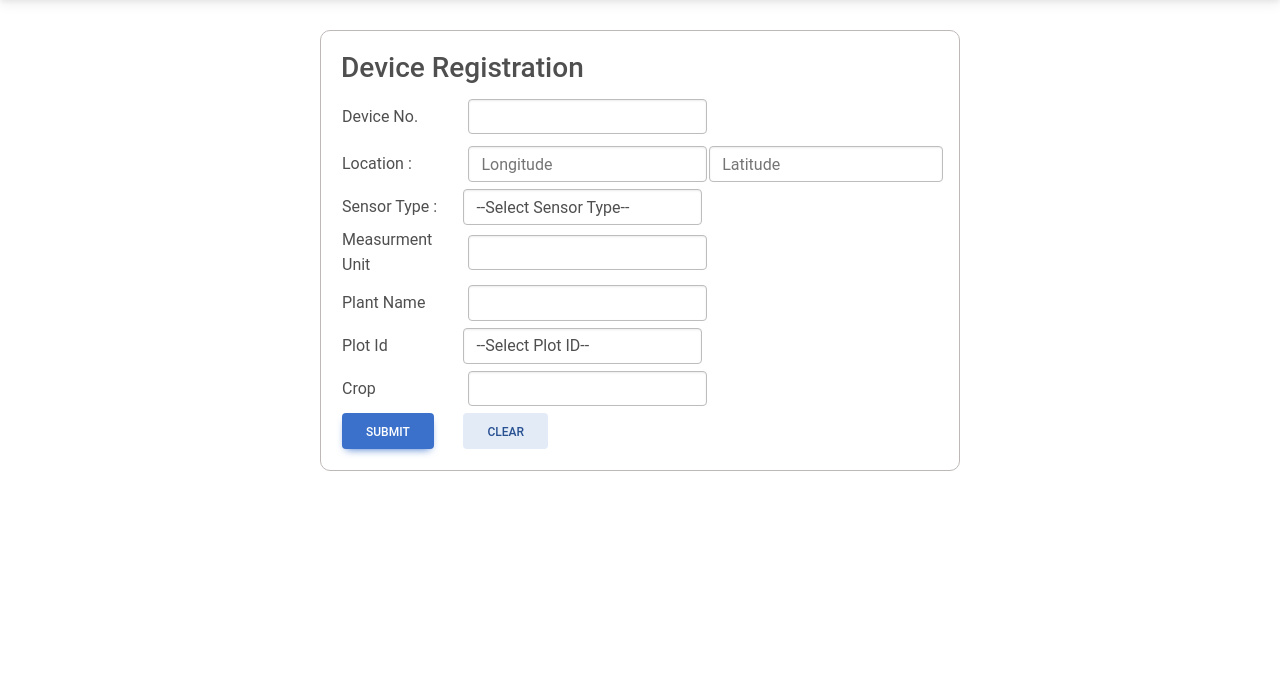
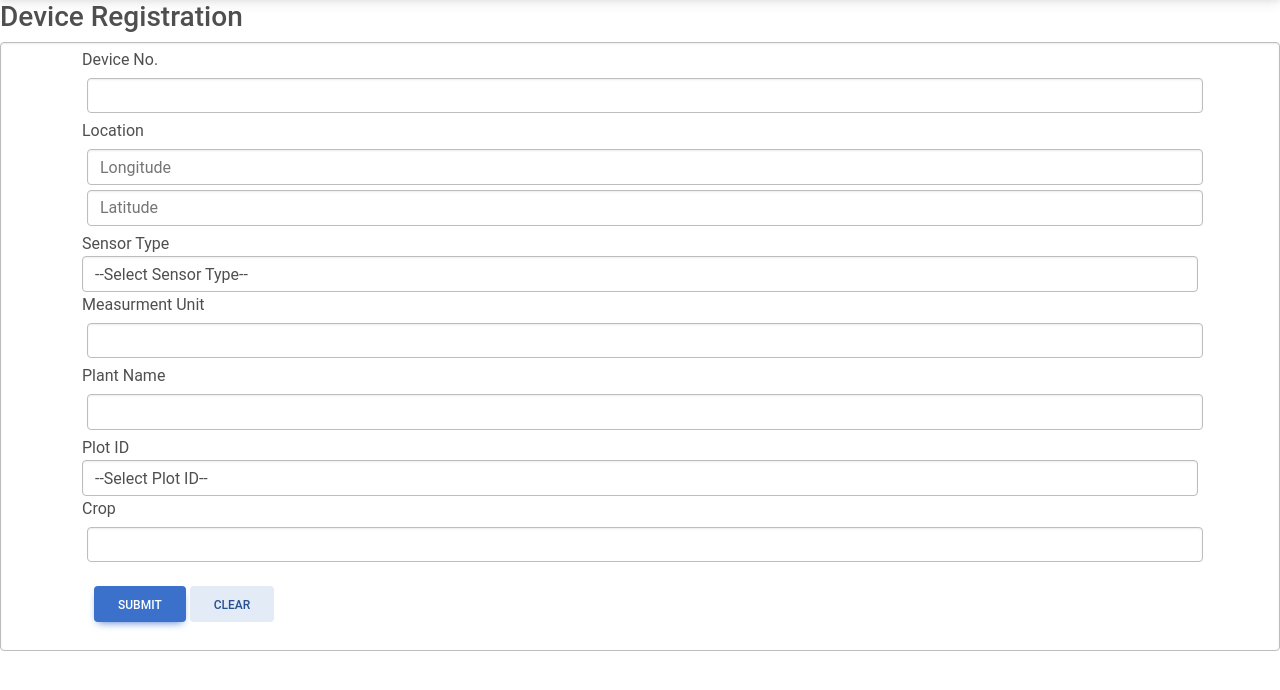
Before and after one commit to tejas1505/Agrocon, a Django app: page /device-register/ in a window 1280 px wide. Shown: the part 69-759 px from the top of the page. Run offline with Django 3.2, Linux system fonts and the light colour scheme; some libraries are stand-ins or nearby versions.

Commit message:
Update Dashboard.html

```diff
--- a/sensor/templates/Dashboard.html
+++ b/sensor/templates/Dashboard.html
@@ -5,8 +5,7 @@
     <meta charset="UTF-8">
     <meta http-equiv="X-UA-Compatible" content="IE=edge">
     <meta name="viewport" content="width=device-width, initial-scale=1.0">
-    <!-- <link rel="stylesheet" href="{% static 'dashboard.css' %}"> -->
-    <link href="https://cdnjs.cloudflare.com/ajax/libs/mdb-ui-kit/6.2.0/mdb.min.css" rel="stylesheet" />
+    <link href="https://cdnjs.cloudflare.com/ajax/libs/mdb-ui-kit/6.3.1/mdb.min.css" rel="stylesheet" />
     <script type="text/javascript" src="https://cdnjs.cloudflare.com/ajax/libs/mdb-ui-kit/6.2.0/mdb.min.js"></script>
     <title>Dashboard</title>
     <style>
@@ -20,31 +19,27 @@
     <nav class="navbar navbar-expand-lg navbar-light bg-light">
         <div class="container-fluid">
             <a class="navbar-brand" href="/">AgroNet System</a>
-          <button
-            class="navbar-toggler"
-            type="button"
-            data-mdb-toggle="collapse"
-            data-mdb-target="#navbarNavAltMarkup"
-            aria-controls="navbarNavAltMarkup"
-            aria-expanded="false"
-            aria-label="Toggle navigation"
-          >
+            <button class="navbar-toggler" type="button" data-mdb-toggle="collapse"
+                data-mdb-target="#navbarNavAltMarkup" aria-controls="navbarNavAltMarkup" aria-expanded="false"
+                aria-label="Toggle navigation">
                 <img src="https://upload.wikimedia.org/wikipedia/commons/thumb/b/b2/Hamburger_icon.svg/108px-Hamburger_icon.svg.png"
                     height="16" alt="MDB Logo" loading="lazy" style="margin-top: -1px;" />
             </button>
             <div class="collapse navbar-collapse" id="navbarNavAltMarkup">
                 <div class="navbar-nav ms-auto">
-              <a class="nav-link" href="{% url 'Dashboard' %}"><button class="btn btn-tertiary">Register Device</button></a>
-              <a class="nav-link" href="{% url 'DailyRecords' %}"><button class="btn btn-tertiary">Update Records</button></a>
+                    <a class="nav-link" href="{% url 'Dashboard' %}"><button class="btn btn-tertiary">Register
+                            Device</button></a>
+                    <a class="nav-link" href="{% url 'DailyRecords' %}"><button class="btn btn-tertiary">Update
+                            Records</button></a>
                     <a class="nav-link" href="{% url 'Reports' %}"><button class="btn btn-tertiary">Reports</button></a>
                     <a class="nav-link" href="{% url 'charts' %}"><button class="btn btn-tertiary">Charts</button></a>
-              <a class="nav-link" href="{% url 'logoutuser' %}"><button class="btn btn-tertiary">Sign Out</button></a>
+                    <a class="nav-link" href="{% url 'logoutuser' %}"><button class="btn btn-tertiary">Sign
+                            Out</button></a>
                 </div>
             </div>
         </div>
     </nav>
-    <div class="container"
-        style="margin:30px auto; width: 50%;border: 1px solid rgb(191, 184, 184); border-radius: 10px;padding: 20px;">
+    <!-- <div class="container" style="margin:30px auto; width: 50%;border: 1px solid rgb(191, 184, 184); border-radius: 10px;padding: 20px;"> -->
     <h3>Device Registration</h3>
     {% if messages %}
     <ul class="alert alert-success" role="alert">
@@ -54,35 +49,21 @@
 
     {% endfor %}
     {% endif %}
-        <form method="POST" class="form">
+    <form class="form-control" method="post">
         {% csrf_token %}
-            <table>
-                <tr>
-                    <td>Device No. </td>
-                    <td><input class="form-control" type="number" name="dev_num" id="dev_num" required></td>
-                </tr>
-                <!-- <span>Register No. <input type="number" name="reg_num" id="reg_num"></span> -->
-                <tr>
-                    <td>Location :
-                    <td><input class="form-control" type="text" name="longi" id="longi" placeholder="Longitude"
-                            autocomplete="off" required>
-                    </td>
-                    </td>
-                    <td><input class="form-control" type="text" name="lat" id="lat" placeholder="Latitude"
-                            autocomplete="off" required></td>
-                </tr>
-                <!-- <tr>
-                    <td>Date : </td>
-                    <td><input type="date" name="date" id="date"></td>
-                </tr>
-
-                <tr>
-                    <td>Time : </td>
-                    <td><input type="time" name="time" id="time"></td>
-                </tr> -->
-                <tr>
-                    <td>Sensor Type : </td>
-                    <td><select class="form-control" name="sensor_type" id="sensor_type" required>
+        <div class="container">
+            <div class="form-group">
+                <label for="usr" class="g-col-6">Device No.</label>
+                <input type="number" class="form-control g-col-6" id="usr" name="dev_num">
+            </div>
+            <div class="form-group">
+                <label for="pwd">Location</label>
+                <input type="text" class="form-control" id="pwd" placeholder="Longitude" name="longi">
+                <input type="text" class="form-control" id="pwd" placeholder="Latitude" name="lat">
+            </div>
+            <div class="form-group">
+                <label for="sensor_type">Sensor Type </label>
+                <select class="select form-control" name="sensor_type" id="sensor_type" required>
                     <option selected>--Select Sensor Type--</option>
                     <option>Temperature Sensor</option>
                     <option>Humidity Sensor</option>
@@ -93,21 +74,18 @@
                     <option>Dielectric Soil Moisture Sensor</option>
                     <option>Location Sensor</option>
                 </select>
-                    </td>
-                </tr>
-                <tr>
-                    <td>Measurment Unit </td>
-                    <td><input class="form-control" type="text" name="measure" id="measure" autocomplete="off" required>
-                    </td>
-                </tr>
-                <tr>
-                    <td>Plant Name </td>
-                    <td><input class="form-control" type="text" name="plant_name" id="plant_name" autocomplete="off"
-                            required></td>
-                </tr>
-                <tr>
-                    <td>Plot Id </td>
-                    <td><select class="form-control" name="plotid" id="plotid" required>
+            </div>
+            <div class="form-group">
+                <label for="Measurment">Measurment Unit</label>
+                <input type="text" class="form-control" id="Measurment" name="measure">
+            </div>
+            <div class="form-group">
+                <label for="plant_name">Plant Name</label>
+                <input type="text" class="form-control" id="plant_name" name="plant_name">
+            </div>
+            <div class="form-group">
+                <label for="plotid">Plot ID</label>
+                <select class="form-control" name="plotid" id="plotid" required>
                     <option value="" selected>--Select Plot ID--</option>
                     <option value="1">1</option>
                     <option value="2">2</option>
@@ -119,17 +97,17 @@
                     <option value="8">8</option>
                     <option value="9">9</option>
                 </select></td>
-                </tr>
-                <tr>
-                    <td>Crop </td>
-                    <td><input class="form-control" type="text" name="crop" id="crop" autocomplete="off" required></td>
-                </tr>
-                <tr>
-                    <td><button type="submit" class="btn btn-primary" onclick="delay()">Submit</button></td>
-                    <td><button type="reset" class="btn btn-secondary">Clear</button></td>
-            </table>
+            </div>
+            <div class="form-group">
+                <label for="crop">Crop</label>
+                <input type="text" class="form-control" id="crop" name="crop">
+            </div>
+        <div class="container-fluid my-4">
+            <button type="submit" class="btn btn-primary" onclick="delay()">Submit</button>
+        <button type="reset" class="btn btn-secondary">Clear</button>
+        </div>
+        </div>
     </form>
-    </div>
     <script>
         function delay() {
             setTimeout(5000)
```
Lines whose indentation alone changed are shown as unchanged.
